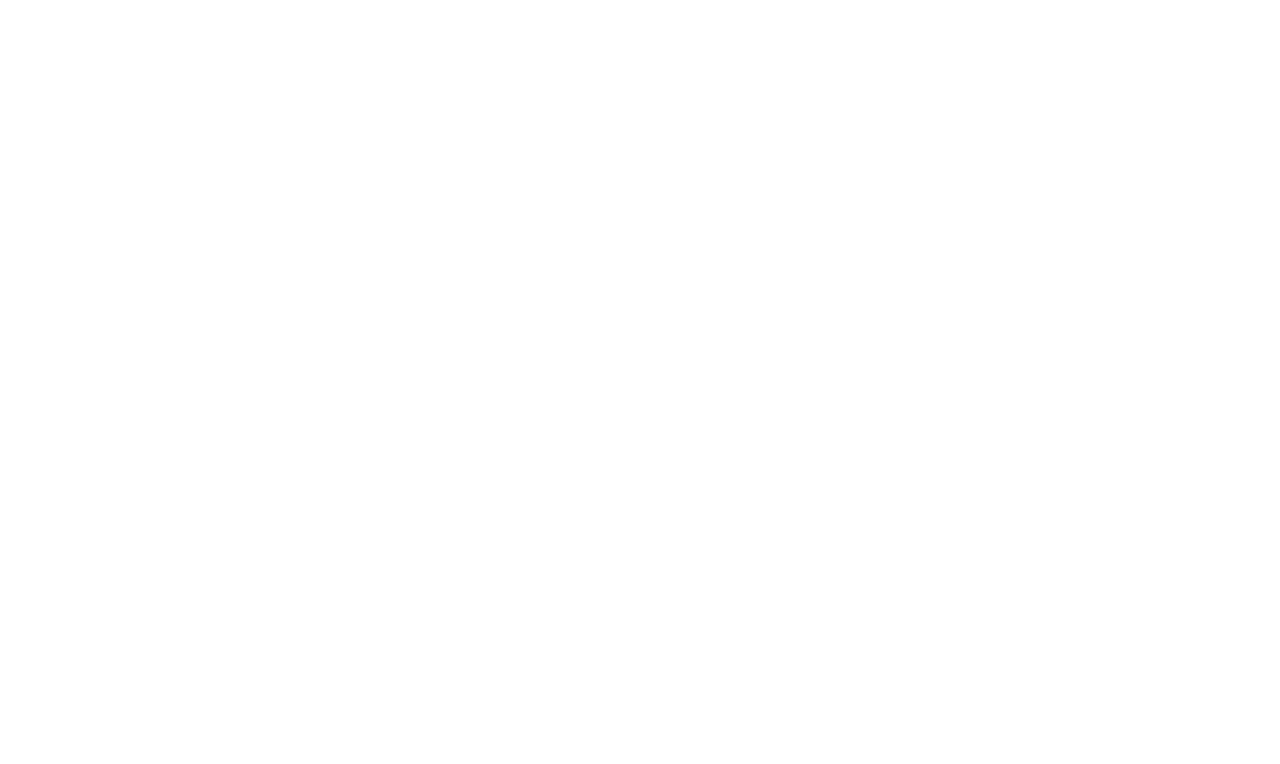
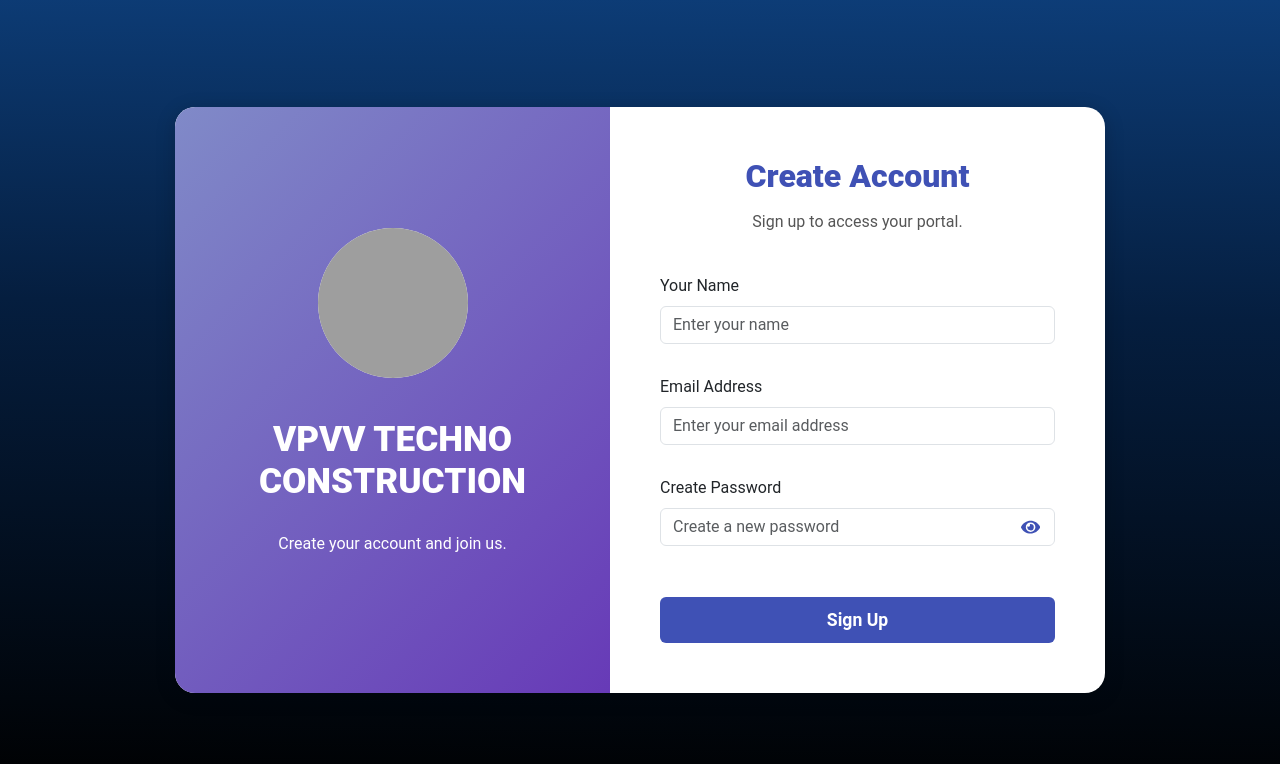
Before and after one commit to harshkumar2422/vpvvmainportal, a React (Create React App) app: page /signup in a window 1280 px wide. Before the commit this address had no page. Shown: the top 764 px of the page. Built offline with nearby package versions, Linux system fonts and the light colour scheme; grey boxes are pictures that could not be loaded; a web font is replaced by a local one.

Commit message:
Add signup page

```diff
--- a/src/App.js
+++ b/src/App.js
@@ -34,6 +34,7 @@
 import AdminAllNews from "./Components/AdminAllNews/AdminAllNews";
 import AdminKeyHighlightsNews from "./Components/AdminKeyHighlightsNews/AdminKeyHighlightsNews";
 import AdminRegularNews from "./Components/AdminRegularNews/AdminRegularNews";
+import SignUp from "./Components/SignUp/SignUp";
 
 export const server = "https://vpvvindiabackend-com.onrender.com/api/v1";
 
@@ -112,6 +113,7 @@
           />
 
           <Route path="/login" element={<LoginPage />} />
+          <Route path="/signup" element={<SignUp />} />
         </Routes>
       </BrowserRouter>
 
--- /dev/null
+++ b/src/Components/SignUp/SignUp.css
@@ -0,0 +1,204 @@
+/* Overall Container */
+.signuppage-container {
+  background: linear-gradient(
+    1deg,
+    rgba(0, 0, 0, 1) 0%,
+    rgba(5, 30, 63, 1) 61%,
+    #0d3d78 100%
+  );
+  min-height: 100vh;
+  display: flex;
+  justify-content: center;
+  align-items: center;
+  animation: fadeIn 1s ease-in-out;
+  padding: 20px;
+}
+
+/* Form Container */
+.signuppage-form-container {
+  display: flex;
+  justify-content: center;
+  align-items: stretch;
+  border-radius: 20px;
+  overflow: hidden;
+  background: white;
+  width: 75%;
+  max-width: 1100px;
+  box-shadow: 0 4px 20px rgba(0, 0, 0, 0.2);
+}
+
+/* Left Side */
+.signuppage-form-left {
+  background: linear-gradient(135deg, #808ac8, #673ab7);
+  color: #fff;
+  flex: 1;
+  display: flex;
+  flex-direction: column;
+  align-items: center;
+  justify-content: center;
+  text-align: center;
+  padding: 60px 20px;
+}
+
+.signuppage-logo-circle {
+  background: white;
+  border-radius: 50%;
+  width: 150px;
+  height: 150px;
+  display: flex;
+  align-items: center;
+  justify-content: center;
+  margin-bottom: 20px;
+  overflow: hidden;
+}
+
+.signuppage-logo-circle img {
+  width: 100%;
+  height: 100%;
+  object-fit: cover;
+}
+
+.signuppage-form-left h1 {
+  font-size: 2.2rem;
+  margin: 10px 0;
+  font-weight: 900;
+  text-transform: uppercase;
+  padding: 10px;
+}
+
+.signuppage-form-left p {
+  font-size: 1rem;
+  margin-top: 10px;
+}
+
+/* Right Side */
+.signuppage-form-right {
+  flex: 1;
+  padding: 50px;
+  display: flex;
+  flex-direction: column;
+  justify-content: center;
+}
+
+.signuppage-form-right h2 {
+  color: #3f51b5;
+  font-size: 2rem;
+  font-weight: 900;
+  margin-bottom: 15px;
+  text-align: center;
+}
+
+.signuppage-form-right p {
+  text-align: center;
+  margin-bottom: 40px;
+  color: #555;
+}
+
+.signuppage-form-right form input {
+  margin-bottom: 15px;
+}
+
+.signuppage-form-right form button {
+  width: 100%;
+  margin-top: 20px;
+  font-size: 1.1rem;
+  font-weight: bold;
+  padding: 10px 0px;
+  background-color: #3f51b5;
+  border: none;
+  transition: 0.3s ease;
+}
+
+.signuppage-form-right form button:hover {
+  background-color: #2f3d94;
+}
+
+/* Password eye icon */
+.signuppage-password-wrapper {
+  position: relative;
+}
+
+.signuppage-password-wrapper input {
+  padding-right: 45px !important;
+}
+
+.signuppage-password-toggle {
+  position: absolute;
+  top: 50%;
+  right: 15px;
+  transform: translateY(-50%);
+  cursor: pointer;
+  color: #3f51b5;
+  font-size: 1.2rem;
+  transition: 0.3s ease;
+}
+
+.signuppage-password-toggle:hover {
+  color: #1e2b78;
+}
+
+/* Animation */
+@keyframes fadeIn {
+  from {
+    opacity: 0;
+    transform: translateY(30px);
+  }
+  to {
+    opacity: 1;
+    transform: translateY(0);
+  }
+}
+
+/* -------------------------- */
+/* Responsive Design */
+/* -------------------------- */
+
+@media (max-width: 992px) {
+  .signuppage-form-container {
+    flex-direction: column;
+    width: 90%;
+  }
+
+  .signuppage-form-left {
+    padding: 40px 20px;
+  }
+
+  .signuppage-form-right {
+    padding: 40px 30px;
+  }
+
+  .signuppage-form-left h1 {
+    font-size: 1.8rem;
+  }
+
+  .signuppage-form-right h2 {
+    font-size: 1.8rem;
+  }
+}
+
+@media (max-width: 600px) {
+  .signuppage-form-left {
+    padding: 30px 15px;
+  }
+
+  .signuppage-logo-circle {
+    width: 120px;
+    height: 120px;
+  }
+
+  .signuppage-form-left h1 {
+    font-size: 1.5rem;
+  }
+
+  .signuppage-form-right {
+    padding: 25px 15px;
+  }
+
+  .signuppage-form-right h2 {
+    font-size: 1.5rem;
+  }
+
+  .signuppage-form-right form button {
+    font-size: 1rem;
+  }
+}
--- /dev/null
+++ b/src/Components/SignUp/SignUp.jsx
@@ -0,0 +1,127 @@
+import React, { useState, useEffect } from "react";
+import "./SignUp.css";
+import axios from "axios";
+import Col from "react-bootstrap/Col";
+import Form from "react-bootstrap/Form";
+import Row from "react-bootstrap/Row";
+import Button from "react-bootstrap/Button";
+import { FaEye, FaEyeSlash } from "react-icons/fa";
+import { useNavigate } from "react-router-dom";
+import { toast } from "react-toastify";
+import { server } from "../../App";
+const SignUp = () => {
+  const [showPassword, setShowPassword] = useState(false);
+  const [name, setName] = useState("");
+  const [email, setEmail] = useState("");
+  const [password, setPassword] = useState("");
+  const [loading, setLoading] = useState(false);
+  const navigate = useNavigate();
+
+  // 🆕 useEffect will redirect if user already logged in
+
+  const togglePassword = () => {
+    setShowPassword(!showPassword);
+  };
+
+  const handleSubmit = async (e) => {
+    e.preventDefault();
+
+    if (!name || !email || !password) {
+      toast.error("Please fill all fields");
+      return;
+    }
+
+    try {
+      setLoading(true);
+
+      const { data } = await axios.post(`${server}/signup`, {
+        name,
+        email,
+        password,
+      });
+
+      toast.success(data.message || "Signup Successful!");
+
+      navigate("/login");
+    } catch (error) {
+      console.log(error);
+      toast.error(error.response?.data?.message || "Signup failed. Try again.");
+    } finally {
+      setLoading(false);
+    }
+  };
+
+  return (
+    <div className="signuppage-container">
+      <div className="signuppage-form-container">
+        <div className="signuppage-form-left">
+          <div className="signuppage-logo-circle">
+            <img
+              src="https://res.cloudinary.com/dttqciolc/image/upload/v1762494318/logo-vpvv-enhance_deivee.png"
+              alt="vpvv-logo"
+            />
+          </div>
+          <h1>VPVV Techno Construction</h1>
+          <p>Create your account and join us.</p>
+        </div>
+
+        <div className="signuppage-form-right">
+          <h2>Create Account</h2>
+          <p className="signuppage-desc">Sign up to access your portal.</p>
+
+          <Form onSubmit={handleSubmit}>
+            <Row className="mb-3">
+              <Form.Group as={Col}>
+                <Form.Label>Your Name</Form.Label>
+                <Form.Control
+                  type="text"
+                  placeholder="Enter your name"
+                  value={name}
+                  onChange={(e) => setName(e.target.value)}
+                />
+              </Form.Group>
+            </Row>
+
+            <Row className="mb-3">
+              <Form.Group as={Col}>
+                <Form.Label>Email Address</Form.Label>
+                <Form.Control
+                  type="email"
+                  placeholder="Enter your email address"
+                  value={email}
+                  onChange={(e) => setEmail(e.target.value)}
+                />
+              </Form.Group>
+            </Row>
+
+            <Row className="mb-3">
+              <Form.Group as={Col}>
+                <Form.Label>Create Password</Form.Label>
+                <div className="signuppage-password-wrapper">
+                  <Form.Control
+                    type={showPassword ? "text" : "password"}
+                    placeholder="Create a new password"
+                    value={password}
+                    onChange={(e) => setPassword(e.target.value)}
+                  />
+                  <span
+                    className="signuppage-password-toggle"
+                    onClick={togglePassword}
+                  >
+                    {showPassword ? <FaEyeSlash /> : <FaEye />}
+                  </span>
+                </div>
+              </Form.Group>
+            </Row>
+
+            <Button variant="primary" type="submit" disabled={loading}>
+              {loading ? "Creating Account..." : "Sign Up"}
+            </Button>
+          </Form>
+        </div>
+      </div>
+    </div>
+  );
+};
+
+export default SignUp;
```
